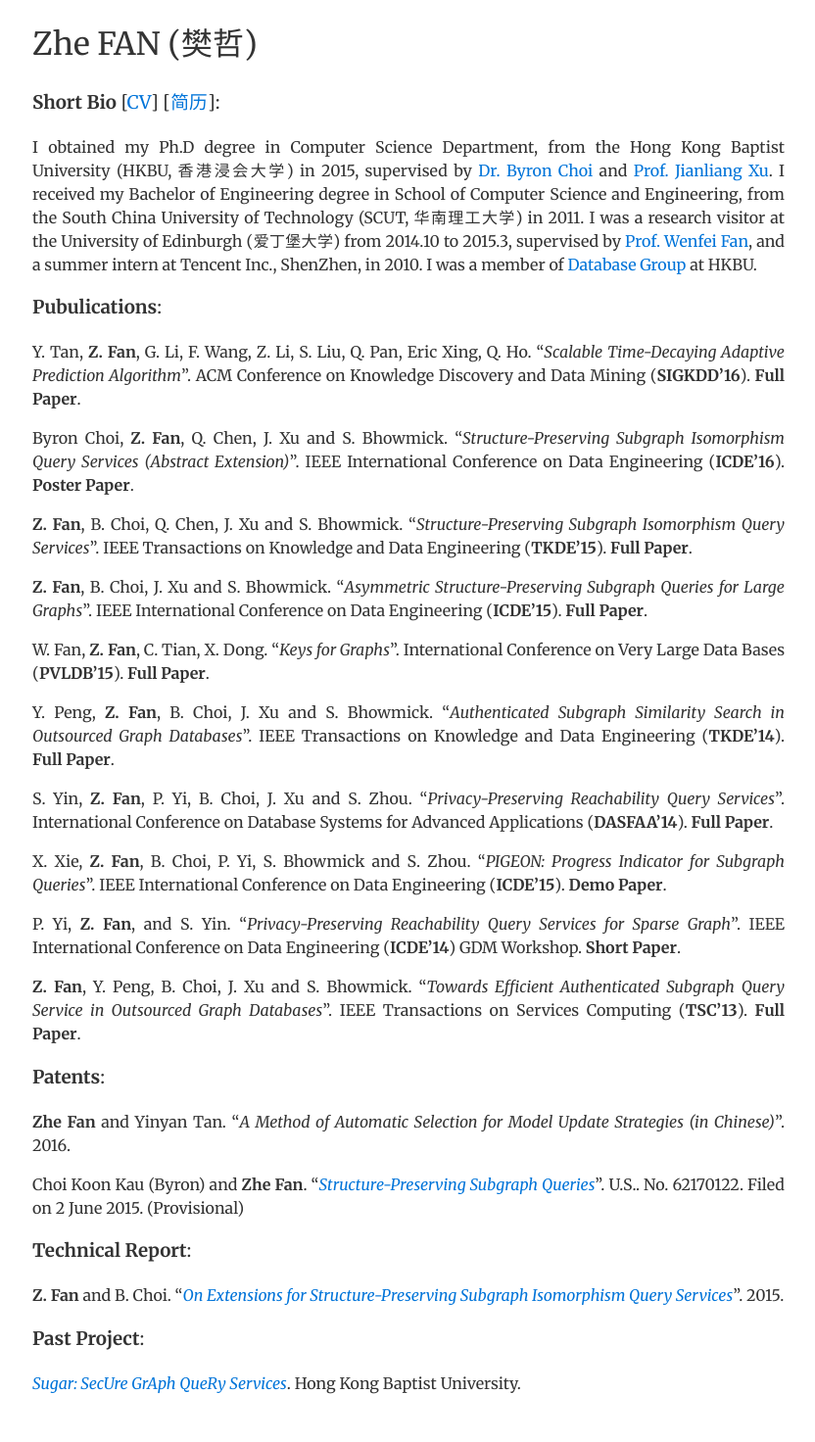
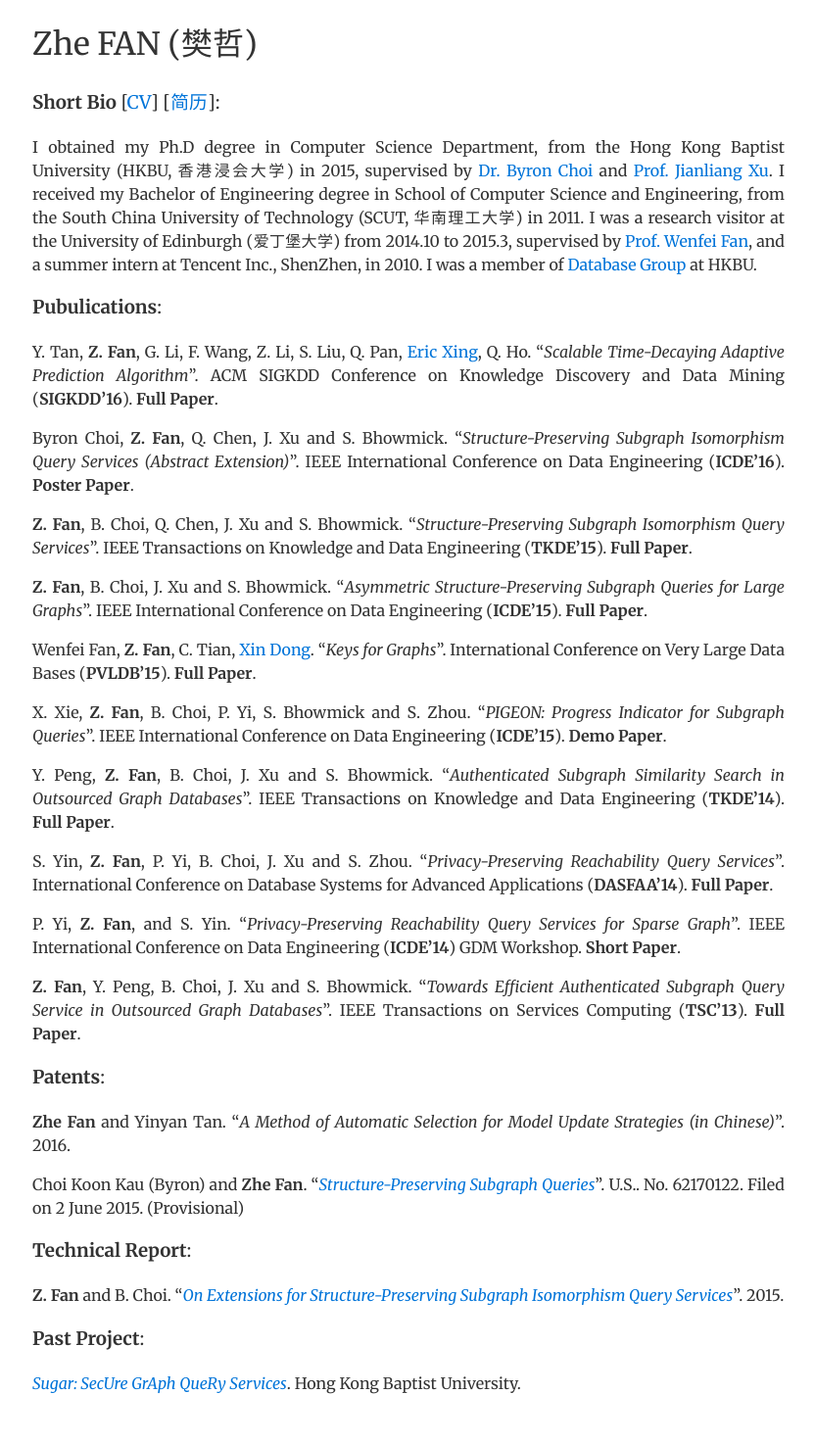
Before and after one commit to fanzhe/fanzhe.github.io, a Jekyll site: the page built from index.md, in a window 1280 px wide. Shown: the whole page at 98% size, without its empty margins (223-1055 px from the left). Built offline with Jekyll 4.4.1, drawn with Linux system fonts in a browser that asks for light colours; Markdown is read by kramdown in place of the engine named in the settings.

Commit message:
Update index.md

```diff
--- a/index.md
+++ b/index.md
@@ -13,9 +13,11 @@ I was a member of [Database Group](http://www.comp.hkbu.edu.hk/~db/) at HKBU.
 
 ### **Pubulications**:
 
-Y. Tan, **Z. Fan**, G. Li, F. Wang, Z. Li, S. Liu, Q. Pan, Eric Xing, Q. Ho. "*Scalable Time-Decaying Adaptive Prediction Algorithm*". ACM Conference on Knowledge Discovery and Data Mining (**SIGKDD'16**). **Full Paper**.
+Y. Tan, **Z. Fan**, G. Li, F. Wang, Z. Li, S. Liu, Q. Pan, [Eric Xing](http://www.cs.cmu.edu/~epxing/), Q. Ho. "*Scalable Time-Decaying Adaptive Prediction Algorithm*".
+ACM SIGKDD Conference on Knowledge Discovery and Data Mining (**SIGKDD'16**). **Full Paper**.
 
-Byron Choi, **Z. Fan**, Q. Chen, J. Xu and S. Bhowmick. "*Structure-Preserving Subgraph Isomorphism Query Services (Abstract Extension)*". IEEE International Conference on Data Engineering (**ICDE'16**). **Poster Paper**.
+Byron Choi, **Z. Fan**, Q. Chen, J. Xu and S. Bhowmick. "*Structure-Preserving Subgraph Isomorphism Query Services (Abstract Extension)*".
+IEEE International Conference on Data Engineering (**ICDE'16**). **Poster Paper**.
 
 **Z. Fan**, B. Choi, Q. Chen, J. Xu and S. Bhowmick. "*Structure-Preserving Subgraph Isomorphism Query Services*".
 IEEE Transactions on Knowledge and Data Engineering (**TKDE'15**). **Full Paper**.
@@ -23,17 +25,17 @@ IEEE Transactions on Knowledge and Data Engineering (**TKDE'15**). **Full Paper*
 **Z. Fan**, B. Choi, J. Xu and S. Bhowmick. "*Asymmetric Structure-Preserving Subgraph Queries for Large Graphs*".
 IEEE International Conference on Data Engineering (**ICDE'15**). **Full Paper**.
 
-W. Fan, **Z. Fan**, C. Tian, X. Dong. "*Keys for Graphs*".
+Wenfei Fan, **Z. Fan**, C. Tian, [Xin Dong](http://lunadong.com). "*Keys for Graphs*".
 International Conference on Very Large Data Bases (**PVLDB'15**). **Full Paper**.
+
+X. Xie, **Z. Fan**, B. Choi, P. Yi, S. Bhowmick and S. Zhou. "*PIGEON: Progress Indicator for Subgraph Queries*".
+IEEE International Conference on Data Engineering (**ICDE'15**). **Demo Paper**.
 
 Y. Peng, **Z. Fan**, B. Choi, J. Xu and S. Bhowmick. "*Authenticated Subgraph Similarity Search in Outsourced Graph Databases*".
 IEEE Transactions on Knowledge and Data Engineering (**TKDE'14**). **Full Paper**.
 
 S. Yin, **Z. Fan**, P. Yi, B. Choi, J. Xu and S. Zhou. "*Privacy-Preserving Reachability Query Services*".
 International Conference on Database Systems for Advanced Applications (**DASFAA'14**). **Full Paper**.
-
-X. Xie, **Z. Fan**, B. Choi, P. Yi, S. Bhowmick and S. Zhou. "*PIGEON: Progress Indicator for Subgraph Queries*".
-IEEE International Conference on Data Engineering (**ICDE'15**). **Demo Paper**.
 
 P. Yi, **Z. Fan**, and S. Yin. "*Privacy-Preserving Reachability Query Services for Sparse Graph*".
 IEEE International Conference on Data Engineering (**ICDE'14**) GDM Workshop. **Short Paper**.
```
